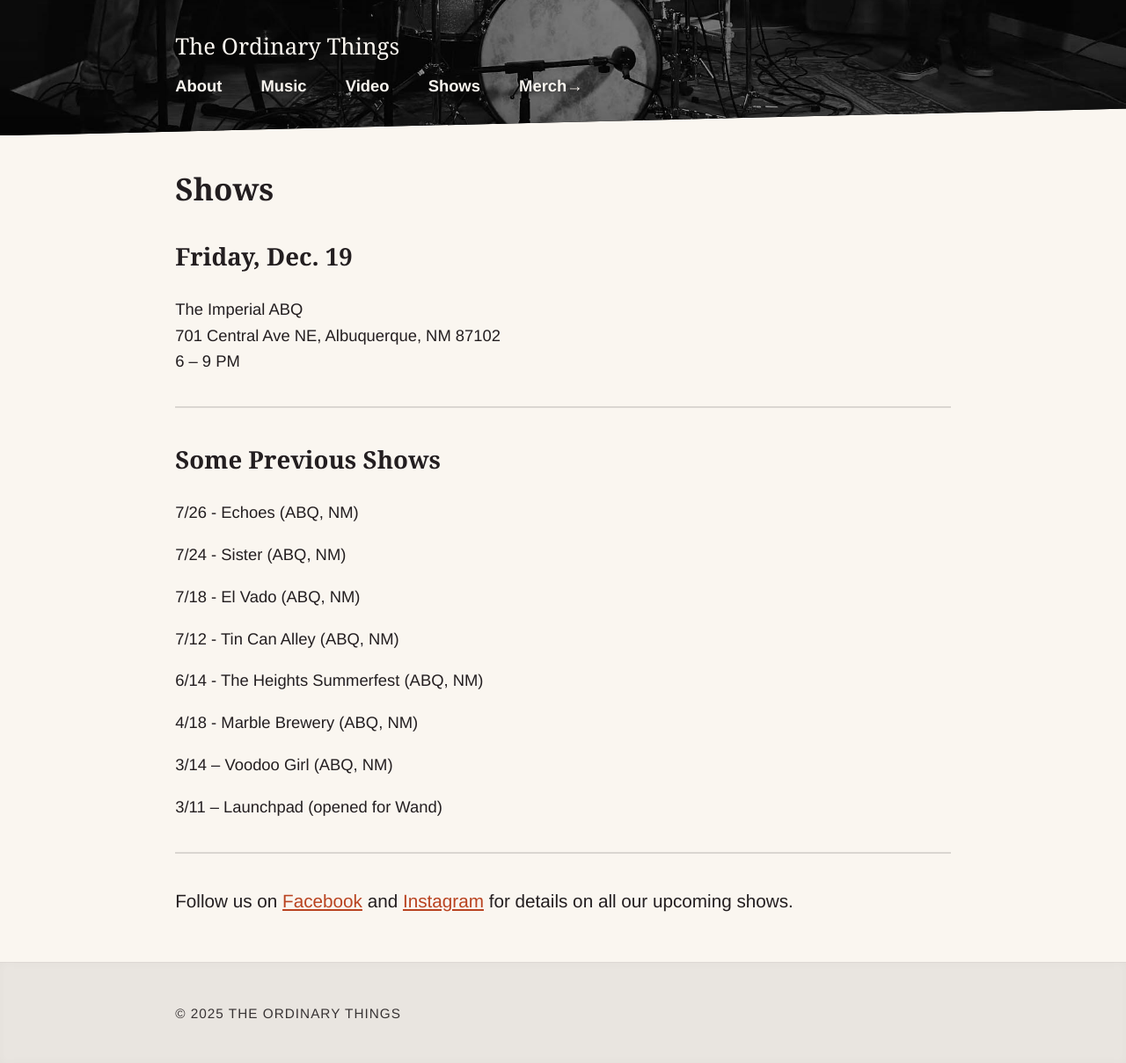
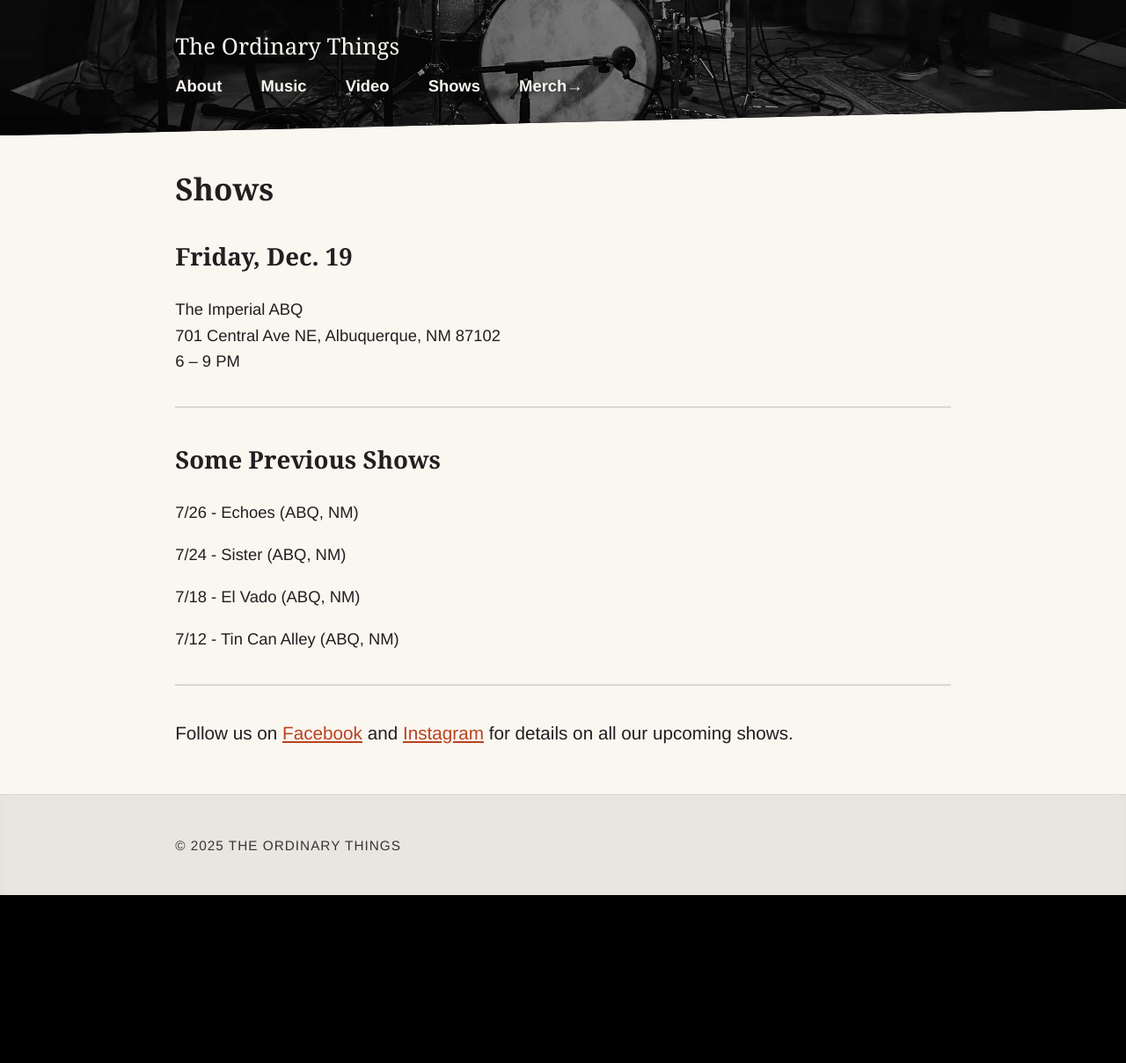
Before and after one commit to nsmsn/theordinarythings, a Jekyll site: the page built from shows.md, in a window 1280 px wide. Shown: the whole page at 88% size. Built offline with Jekyll 4.4.1, drawn with Linux system fonts in a browser that asks for light colours; some web fonts are replaced; after the commit the page ends 1018 px from its top, so only the background shows below that.

Commit message:
Updated Shows

```diff
--- a/shows.md
+++ b/shows.md
@@ -22,14 +22,6 @@ The Imperial ABQ <br>
 
 7/12 - Tin Can Alley (ABQ, NM)
 
-6/14 - The Heights Summerfest (ABQ, NM)
-
-4/18 - Marble Brewery (ABQ, NM)
-
-3/14 – Voodoo Girl (ABQ, NM)
-
-3/11 – Launchpad (opened for Wand)
-
 ---
 
 <p class="lead">Follow us on <a href="https://www.facebook.com/TheOrdinaryThingsband/">Facebook</a> and <a href="https://www.instagram.com/ordinarythingsband18/">Instagram</a> for details on all our upcoming shows.</p>
```
Also changed, not shown: other parts of shows.md (+1 -1 lines).
